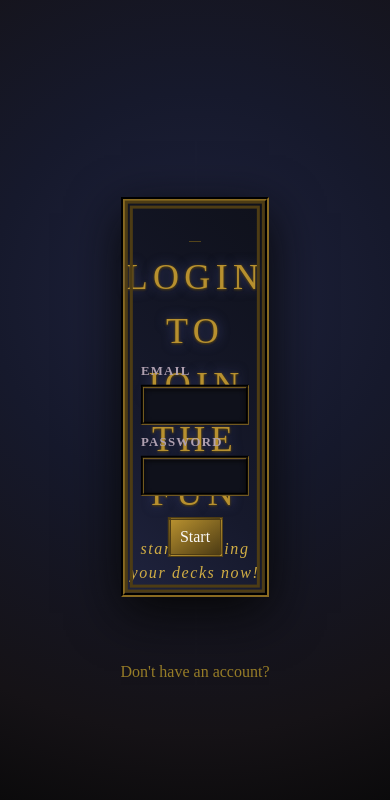
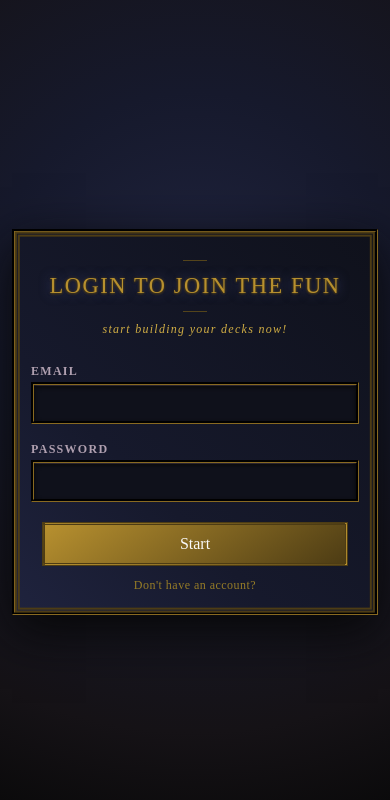
Before and after one commit to SR-Delightfully/IoT_Final_Project, a React app in the folder frontend/: page /login in a window 390 px wide. Shown: the top 800 px of the page. Built offline with nearby package versions, Linux system fonts and the light colour scheme; the HTML template or start-up script is replaced by a standard one.

Commit message:
added some responsivity to the css files

```diff
--- a/frontend/src/assets/css/01_Registration_Styles.css
+++ b/frontend/src/assets/css/01_Registration_Styles.css
@@ -139,7 +139,7 @@
   height: min(9.5vh, 5rem);
   width: calc(100% - 2rem);
   position: absolute;
-  bottom: 1rem;
+  bottom: 3rem;
   left: 50%;
   transform: translate(-50%, 0);
   text-align: center;
@@ -188,7 +188,10 @@ label {
 
 .already-registered {
   position: absolute;
-  bottom: 2rem;
+  bottom: 1rem;
+  left: 0;
+  width: 100%;
+  text-align: center;
 }
 
 .already-registered a {
--- a/frontend/src/assets/css/02_Login_Styles.css
+++ b/frontend/src/assets/css/02_Login_Styles.css
@@ -1,18 +1,21 @@
 .login-page {
   min-height: calc(100vh - 3px);
+  width: 100%;
   display: flex;
   justify-content: center;
   align-items: center;
+  padding: 1rem;
+  box-sizing: border-box;
 }
 
 .login-card {
   margin-top: -3rem;
   position: relative;
-  width: min(38vw, 36rem);
+  width: min(36rem, 100%);
+  min-height: 30rem;
   height: min(50vh, 25rem);
   display: flex;
   justify-content: center;
-
   background: linear-gradient(
     45deg,
     var(--blue-3) 0%,
@@ -21,11 +24,11 @@
   );
   border: 4px groove var(--gold-2);
   box-shadow: 0 1rem 3rem var(--tone-0);
-
   animation: cardReveal var(--transition-0);
   transition:
     border-color var(--transition-0),
     box-shadow var(--transition-0);
+  box-sizing: border-box;
 }
 
 .login-card::before {
@@ -37,10 +40,16 @@
   left: 50%;
   transform: translate(-50%, -50%);
   border: 8px double var(--gold-3);
+  pointer-events: none;
+  box-sizing: border-box;
 }
 
 .login-card-body {
-  padding: 1rem 0rem;
+  position: relative;
+  width: 100%;
+  height: 100%;
+  padding: 1rem 0;
+  box-sizing: border-box;
 }
 
 .login-title {
@@ -50,53 +59,57 @@
   letter-spacing: 0.33rem;
   text-transform: uppercase;
   text-align: center;
+  margin: 0;
   text-shadow:
     0 0 3px var(--gold-3),
     0 1px 2px var(--gold-3),
     0 0 12px var(--blue-5);
 }
+
 .login-title::before,
 .login-title::after {
   content: "";
   display: block;
-  margin: 0.5rem 0rem;
   width: 3vw;
+  max-width: 3rem;
+  min-width: 1.5rem;
   height: 1px;
-  margin-left: auto;
-  margin-right: auto;
+  margin: 0.5rem auto;
   background: var(--gold-4);
   opacity: 0.8;
 }
 
-/* this also doesn't work but should.. */
-/* .login::hover > .login-title {
-  color: var(--gold-8);
-} */
-
 .login-subtitle {
   color: var(--gold-7);
   text-align: center;
-  margin-top: -1rem;
+  margin: 0.75rem 0 0;
   font-size: 1rem;
   letter-spacing: 0.1rem;
+}
+
+#customer-login {
+  width: 100%;
+  height: 100%;
 }
 
 .form-grid {
   display: grid;
   grid-template-columns: repeat(2, minmax(0, 1fr));
-  gap: 0.5rem;
+  gap: 0.75rem;
   position: absolute;
   left: 50%;
-  top: calc(50% + 2rem);
+  top: calc(50% + 1.5rem);
   transform: translate(-50%, -50%);
-  min-width: 100%;
-  padding: 0rem 1rem;
+  width: 100%;
+  padding: 0 1rem;
+  box-sizing: border-box;
 }
 
 .form-field {
+  min-width: 0;
   display: flex;
   flex-flow: column nowrap;
-  gap: 1rem;
+  gap: 0.75rem;
 }
 
 .form-field-full {
@@ -109,89 +122,270 @@
   font-weight: 800;
   letter-spacing: 0.08rem;
   text-transform: uppercase;
+  margin-bottom: -0.5rem;
 }
 
 .form-field input {
+  width: 100%;
   height: 2.5rem;
+  padding: 0 0.75rem;
   outline: none;
   border: 3px groove var(--gold-2);
   background-color: var(--blue-1);
   box-shadow:
     inset 0 2px 5px var(--tone-0),
     inset 0 1px 0 var(--tone-7);
-}
-
-.terms-field .form-label {
-  color: var(--tone-7);
-  font-size: 0.8rem;
-  font-weight: 400;
-  letter-spacing: 0;
-  text-transform: none;
-}
-
-.terms-field {
-  display: flex;
-  width: 50%;
-  gap: 0.5rem;
+  box-sizing: border-box;
 }
 
 .login-footer {
-  height: min(9.5vh, 5rem);
-  width: calc(100% - 2rem);
   position: absolute;
   bottom: 1rem;
   left: 50%;
-  transform: translate(-50%, 0);
-  text-align: center;
+  transform: translateX(-50%);
+  width: calc(100% - 2rem);
   display: flex;
-  flex-flow: row nowrap;
-  gap: 1rem;
-  color: var(--gold-5);
+  flex-flow: column nowrap;
   justify-content: center;
   align-items: center;
-}
-
-.login-footer > span {
-  margin: 0 -2rem 0 2rem;
-}
-
-.login-footer a {
-  color: var(--gold-7);
-  letter-spacing: 0.08rem;
-  text-decoration-line: none;
-}
-
-.login-footer a:hover {
-  color: var(--gold-8);
-  text-shadow: 0 0 10px var(--gold-glow);
-  text-decoration-line: underline;
+  gap: 0.75rem;
+  text-align: center;
+  color: var(--gold-5);
 }
 
 #login-btn {
+  width: 50.75%;
+  height: 2.5rem;
   border: 3px double var(--gold-3);
   background: linear-gradient(145deg, var(--gold-6) 0%, var(--gold-3) 100%);
-  width: 50.75%;
-  height: 2.5rem;
   cursor: pointer;
+  box-sizing: border-box;
 }
 
 #login-btn:hover {
-  border: 3px double var(--gold-3);
   background: linear-gradient(145deg, var(--gold-8) 0%, var(--gold-4) 100%);
-  width: 50.75%;
-  height: 2.5rem;
-}
-
-label {
-  margin-bottom: -0.75rem;
 }
 
 .already-logged-in {
-  position: absolute;
-  bottom: 10rem;
+  position: static;
+  margin: 0;
+  line-height: 1.2;
 }
 
 .already-logged-in a {
   color: var(--gold-5);
   text-decoration: none;
+  letter-spacing: 0.03rem;
 }
+
+.already-logged-in a:hover {
+  color: var(--gold-8);
+  text-shadow: 0 0 10px var(--gold-glow);
+  text-decoration: underline;
+}
+
+/* TABLET */
+@media screen and (max-width: 1000px) {
+  .login-card {
+    width: min(36rem, 90vw);
+  }
+
+  .login-title {
+    font-size: clamp(1.9rem, 4vw, 2.25rem);
+  }
+
+  .form-grid {
+    padding: 0 1.25rem;
+  }
+
+  #login-btn {
+    width: 55%;
+  }
+}
+
+/* SMALL TABLET */
+@media screen and (max-width: 700px) {
+  .login-page {
+    padding: 1rem;
+  }
+
+  .login-card {
+    width: min(36rem, 100%);
+  }
+
+  .login-title {
+    font-size: clamp(1.7rem, 6vw, 2rem);
+    letter-spacing: 0.25rem;
+  }
+
+  .login-subtitle {
+    font-size: 0.9rem;
+    letter-spacing: 0.08rem;
+  }
+
+  .form-grid {
+    padding: 0 1rem;
+  }
+
+  #login-btn {
+    width: 65%;
+  }
+}
+
+/* MOBILE */
+@media screen and (max-width: 600px) {
+  .login-page {
+    min-height: 100vh;
+    padding: 1rem 0.75rem;
+    align-items: center;
+  }
+
+  .login-card {
+    width: 100%;
+    min-height: 0;
+    height: auto;
+    margin-top: 0;
+  }
+
+  .login-card-body {
+    height: auto;
+    padding: 1.5rem 0 1.25rem;
+  }
+
+  #customer-login {
+    height: auto;
+  }
+
+  .login-title {
+    font-size: clamp(1.5rem, 7vw, 1.8rem);
+    letter-spacing: 0.15rem;
+    padding: 0 1rem;
+  }
+
+  .login-subtitle {
+    padding: 0 1rem;
+    margin-top: 0.5rem;
+    font-size: 0.85rem;
+  }
+
+  .form-grid {
+    position: relative;
+    left: auto;
+    top: auto;
+    transform: none;
+    width: 100%;
+    margin-top: 2rem;
+    padding: 0 1.25rem;
+    grid-template-columns: 1fr;
+    gap: 1rem;
+  }
+
+  .form-field-full {
+    grid-column: auto;
+  }
+
+  .form-field {
+    gap: 0.65rem;
+  }
+
+  .form-label {
+    font-size: 0.75rem;
+  }
+
+  .form-field input {
+    height: 2.75rem;
+  }
+
+  .login-footer {
+    position: relative;
+    bottom: auto;
+    left: auto;
+    transform: none;
+    width: 100%;
+    margin-top: 1.25rem;
+    gap: 0.75rem;
+  }
+
+  #login-btn {
+    width: min(70%, 18rem);
+    height: 2.75rem;
+  }
+
+  .already-logged-in {
+    font-size: 0.85rem;
+  }
+}
+
+/* SMALL MOBILE */
+@media screen and (max-width: 400px) {
+  .login-page {
+    padding: 0.75rem;
+  }
+
+  .login-card {
+    border-width: 3px;
+  }
+
+  .login-card::before {
+    border-width: 5px;
+  }
+
+  .login-card-body {
+    padding-top: 1.25rem;
+  }
+
+  .login-title {
+    font-size: 1.4rem;
+    letter-spacing: 0.1rem;
+  }
+
+  .login-subtitle {
+    font-size: 0.75rem;
+  }
+
+  .form-grid {
+    padding: 0 1rem;
+    margin-top: 1.5rem;
+  }
+
+  .form-field input {
+    height: 2.6rem;
+  }
+
+  #login-btn {
+    width: 85%;
+  }
+
+  .already-logged-in {
+    font-size: 0.75rem;
+  }
+}
+
+/* SHORT DESKTOP */
+@media screen and (min-width: 601px) and (max-height: 700px) {
+  .login-page {
+    align-items: flex-start;
+    padding-top: 1rem;
+    padding-bottom: 1rem;
+  }
+
+  .login-card {
+    margin-top: 0;
+    height: min(90vh, 33rem);
+  }
+}
+
+/* VERY SHORT DESKTOP */
+@media screen and (min-width: 601px) and (max-height: 550px) {
+  .login-card {
+    height: 31rem;
+  }
+
+  .form-grid {
+    top: 52%;
+  }
+
+  .login-footer {
+    bottom: 0.75rem;
+  }
+}
--- a/frontend/src/pages/login.jsx
+++ b/frontend/src/pages/login.jsx
@@ -50,12 +50,14 @@ function Login() {
             </div>
             <div className="login-footer">
               <input type="submit" name="login" id="login-btn" value="Start" />
+                            <div className="already-logged-in">
+        <a href="/">Don't have an account?</a>
+      </div>
             </div>
           </form>
+
         </div>
-      </div>
-      <div className="already-logged-in">
-        <a href="/">Don't have an account?</a>
+
       </div>
     </main>
   );
--- a/frontend/src/pages/registration.jsx
+++ b/frontend/src/pages/registration.jsx
@@ -212,12 +212,11 @@ function Registration() {
                 disabled={status.loading}
               />
             </div>
+            <div className="already-registered">
+              <a href="/login">Already have an account?</a>
+            </div>
           </form>
         </div>
-      </div>
-
-      <div className="already-registered">
-        <a href="/login">Already have an account?</a>
       </div>
     </main>
   );
```
